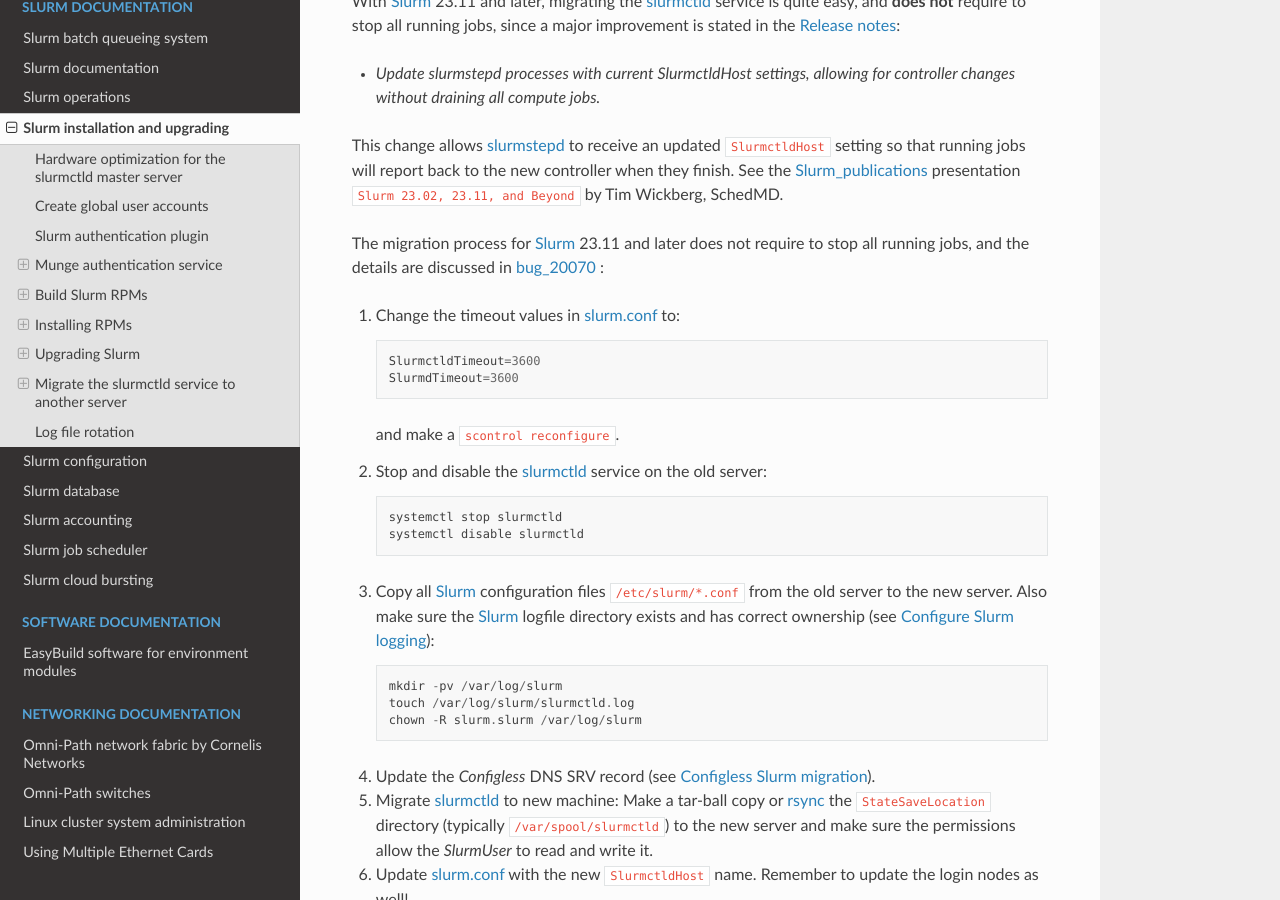
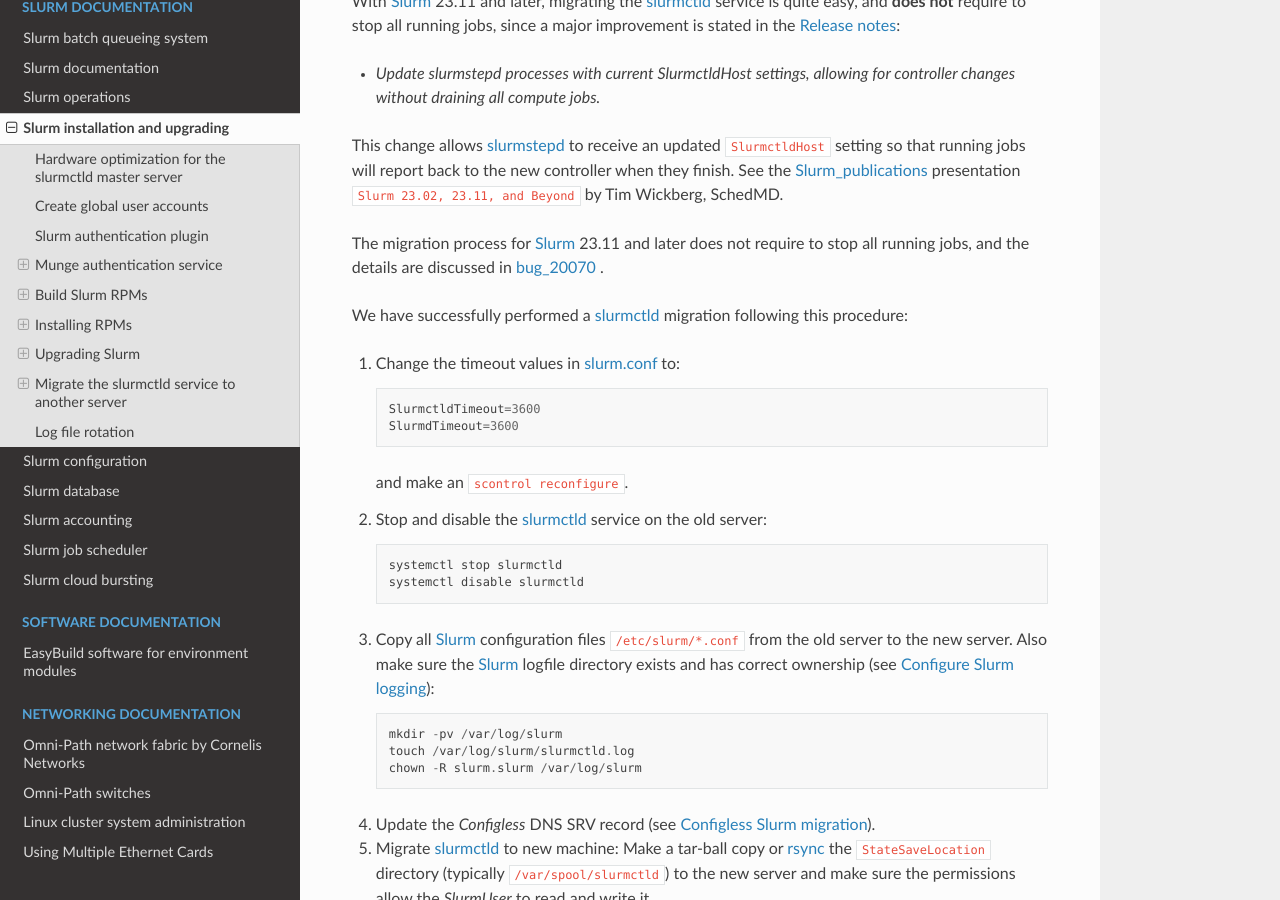
Before and after one commit to OleHolmNielsen/Niflheim_system, a Sphinx documentation site: the page built from docs/Slurm_installation.rst, in a window 1280 px wide and 900 px high, scrolled down 20774 px. Built offline with Sphinx 7.4.7 and the Read the Docs theme 2.0.0, drawn with Linux system fonts in a browser that asks for light colours.

Commit message:
Minor edits

```diff
--- a/docs/Slurm_installation.rst
+++ b/docs/Slurm_installation.rst
@@ -897,14 +897,16 @@
 See the Slurm_publications_ presentation ``Slurm 23.02, 23.11, and Beyond`` by Tim Wickberg, SchedMD.
 
 The migration process for Slurm_ 23.11 and later does not require to stop all running jobs,
-and the details are discussed in bug_20070_ :
+and the details are discussed in bug_20070_ .
+
+We have successfully performed a slurmctld_ migration following this procedure:
 
 1. Change the timeout values in slurm.conf_ to::
 
      SlurmctldTimeout=3600
      SlurmdTimeout=3600
 
-   and make a ``scontrol reconfigure``.
+   and make an ``scontrol reconfigure``.
 
 2. Stop and disable the slurmctld_ service on the old server::
 
```
